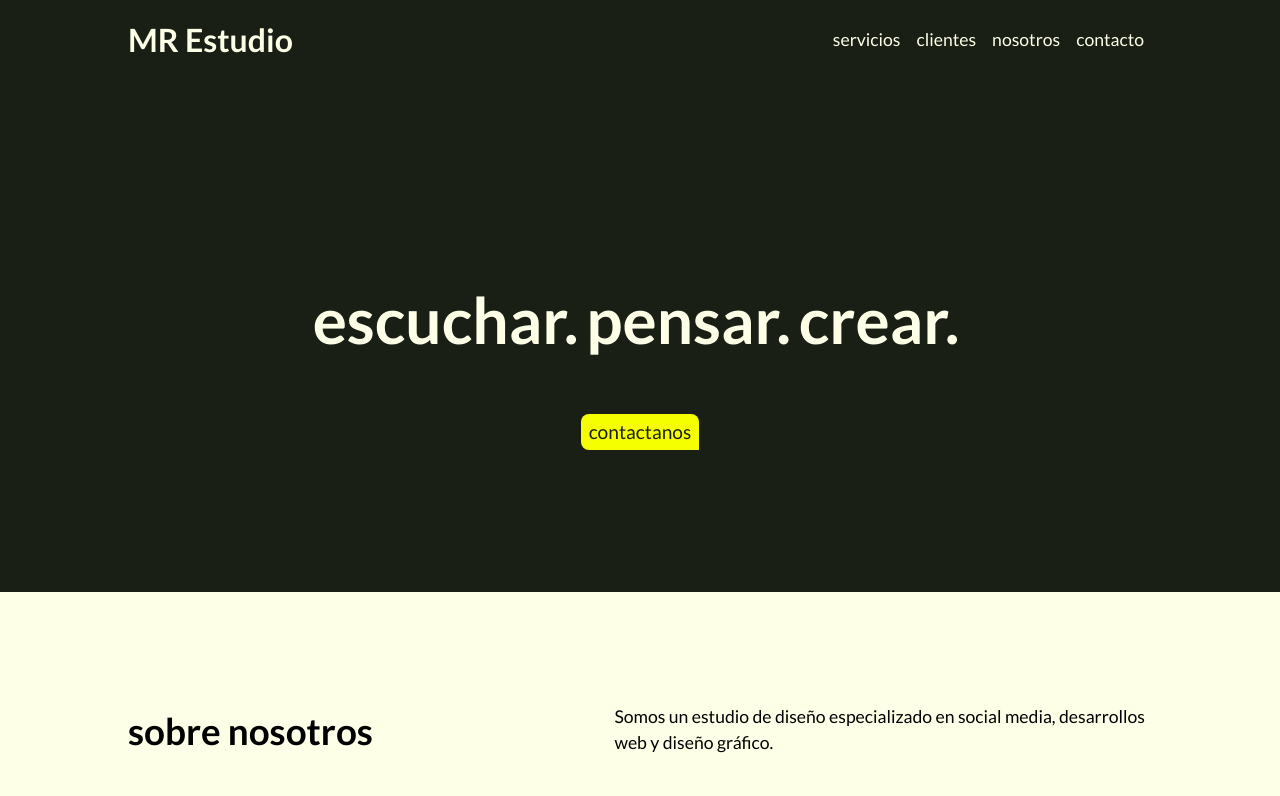
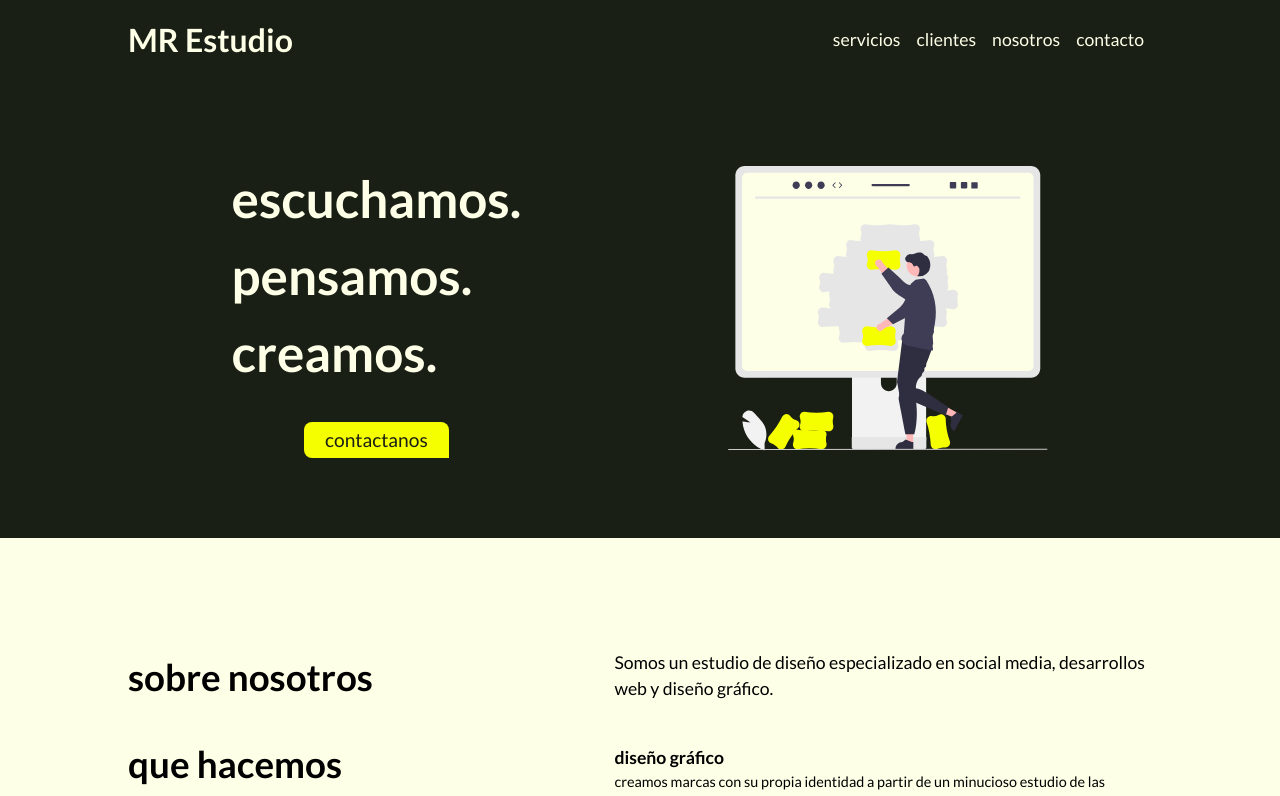
Before and after one commit to mlabato/mr-studio, a React (Create React App) app: page / in a window 1280 px wide. Shown: the top 796 px of the page. Built offline with nearby package versions, Linux system fonts and the light colour scheme.

Commit message:
illustrations added

```diff
--- a/src/components/UI/Button.js
+++ b/src/components/UI/Button.js
@@ -1,6 +1,7 @@
 const Button = (props) => {
   return (
-    <button
+
+    <div
       className={
         props.classes ||
         "bg-[#1a1f16] text-[#fdffe6] hover:text-[#f5ff00] sm:text-[10px] md:text-[15px] sm:mx-[10px] md:mx-[30px] lg:mx-[60px] rounded-t-[8px] rounded-l-[8px] sm:w-[90px] sm:h-[20px] md:w-[118px] md:h-[30px] "
@@ -8,7 +9,8 @@ const Button = (props) => {
       onClick={props.onClick}
     >
       {props.children}
-    </button>
+    </div>
+
   );
 };
 
--- a/src/components/layout/IntroWrapper.js
+++ b/src/components/layout/IntroWrapper.js
@@ -4,21 +4,24 @@ const IntroWrapper = () => {
 
 
   return (
-    <section className="bg-[#1a1f16] py-[3rem] notebook:py-[10rem] flex flex-col items-center  ">
-      <div className=" text-[3rem] notebook:text-[4rem] desktop:text-[8rem] my-[.25rem] notebook:my-[2rem] text-[#fdffe6] text-center font-bold  mx-auto flex flex-col notebook:flex-row">
-        <p className="mr-2 hover:text-[#f5ff00] hover:animate-transDown">escuchar.</p>
-        <p className="mr-2 hover:text-[#f5ff00] hover:animate-transDown">pensar. </p>
-        <p className="mr-2 hover:text-[#f5ff00] hover:animate-transDown">crear.</p>
+    <section className="bg-[#1a1f16] py-[3rem] notebook:py-[5rem] flex flex-row justify-around items-center px-[2rem] notebook:px-[8rem] desktop:px-[17rem]  ">
+    <article>
+      <div className=" text-[1.3rem] notebook:text-[3.2rem] desktop:text-[6rem] text-[#fdffe6] mb-[2rem]  font-bold   flex flex-col ">
+        <p className=" hover:text-[#f5ff00] hover:animate-transDown">escuchamos.</p>
+        <p className=" hover:text-[#f5ff00] hover:animate-transDown">pensamos. </p>
+        <p className=" hover:text-[#f5ff00] hover:animate-transDown">creamos.</p>
       </div>
 
-      <article className="w-full flex items-center justify-center mt-[2rem]">
-        <Button classes="bg-[#f5ff00] text-[#1a1f16] rounded-t-[8px] rounded-l-[8px] text-[.9rem] notebook:text-[1.2rem] desktop:text-[2.5rem]  px-[.5rem] desktop:px-[1.5rem] py-[.2rem] hover:px-[.6rem] hover:py-[.3rem] ease-in-out duration-300 absolute hover:animate-swing">
+
+        <Button classes="bg-[#f5ff00] text-[#1a1f16] rounded-t-[8px] rounded-l-[8px] text-[.7rem] notebook:text-[1.2rem] desktop:text-[2.5rem]  px-[.5rem] desktop:px-[1.2rem] py-[.2rem] mx-auto w-2/3 notebook:w-1/2  text-center  ">
           <a alt="" href="#contact">
 
             contactanos
           </a>
         </Button>
+
       </article>
+      <img src="/images/illustration.svg" alt="" className=" w-[10rem] notebook:w-[20rem] desktop:w-[30rem]"/>
     </section>
   );
 };
```
Also changed, not shown: public/images/illustration.svg (added).
